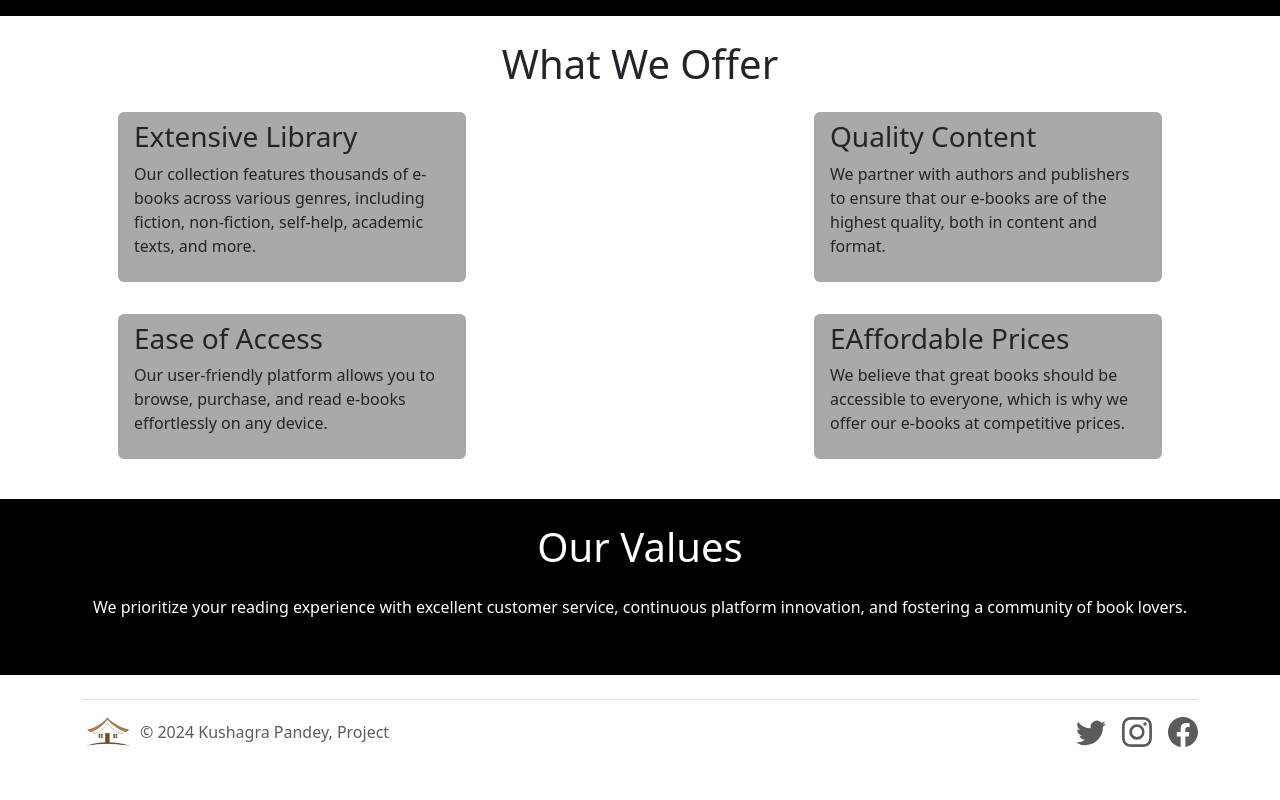
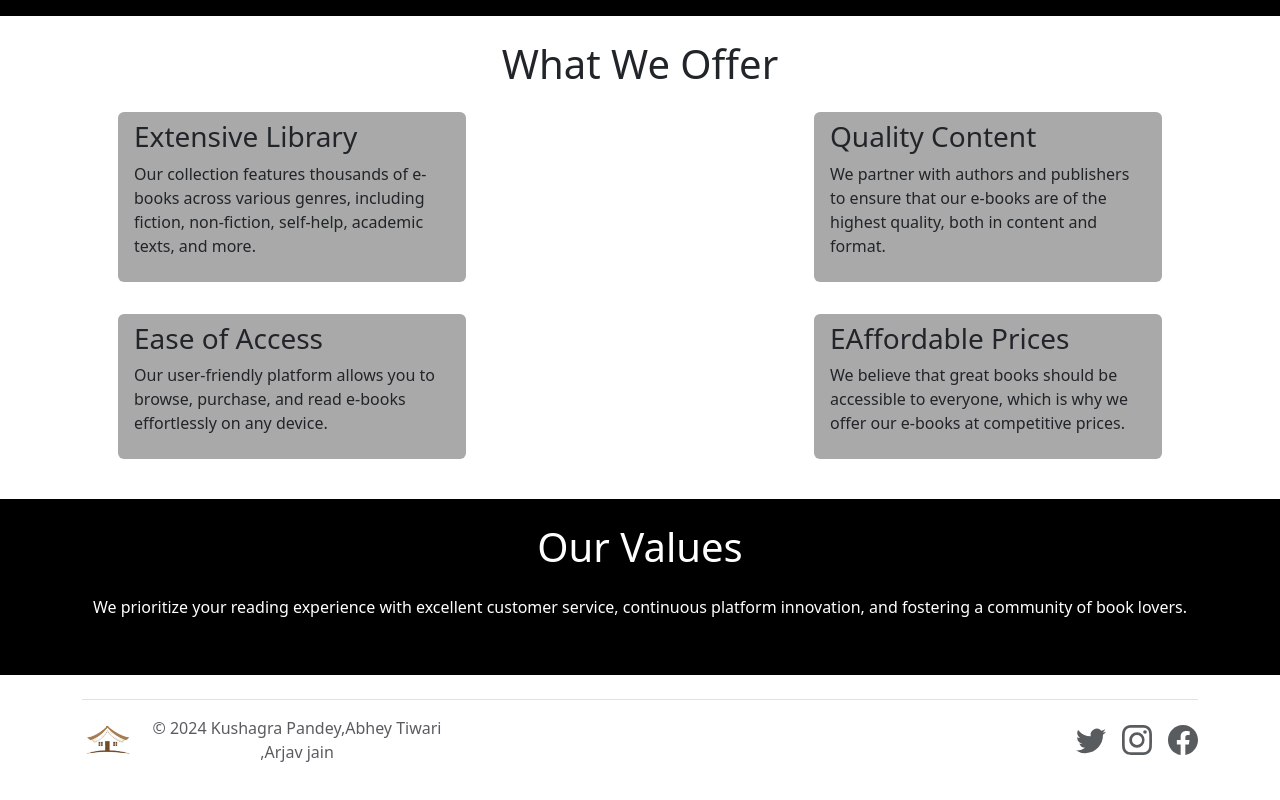
Before and after one commit to kushagra0333/pustak-ghar, a React (Create React App) app: page /pustak-ghar/about-us in a window 1280 px wide. Shown: the part 254-1054 px from the top of the page. Built offline with nearby package versions, Linux system fonts and the light colour scheme.

Commit message:
add name to abhey and arjav in fotter

```diff
--- a/src/components/footer/footer.jsx
+++ b/src/components/footer/footer.jsx
@@ -19,7 +19,7 @@ const Footer = () => {
             >
               <img src={Logo} alt="Pustak Ghar" className="logo fluid" />
             </Link>
-            <span className="mb-3 mb-md-0 text-muted">© 2024 Kushagra Pandey, Project</span>
+            <span className="mb-3 mb-md-0 text-muted">© 2024 Kushagra Pandey,Abhey Tiwari ,Arjav jain</span>
           </div>
 
           <ul className="nav col-md-4 justify-content-end list-unstyled d-flex">
```
